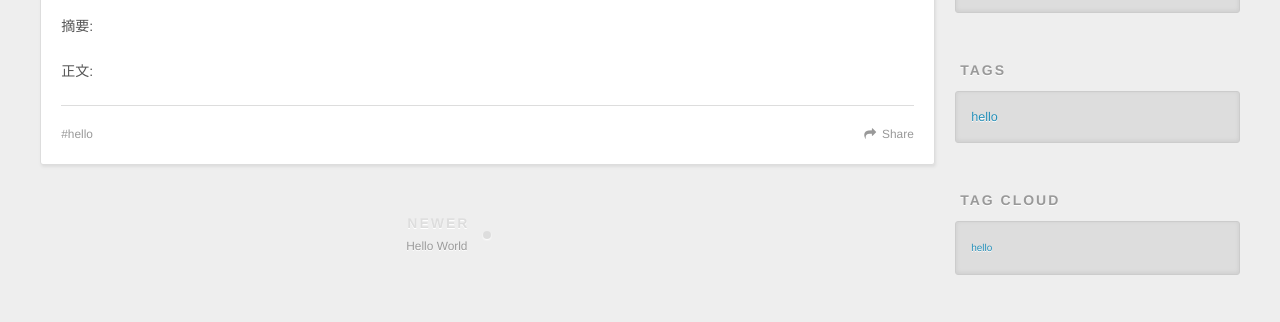
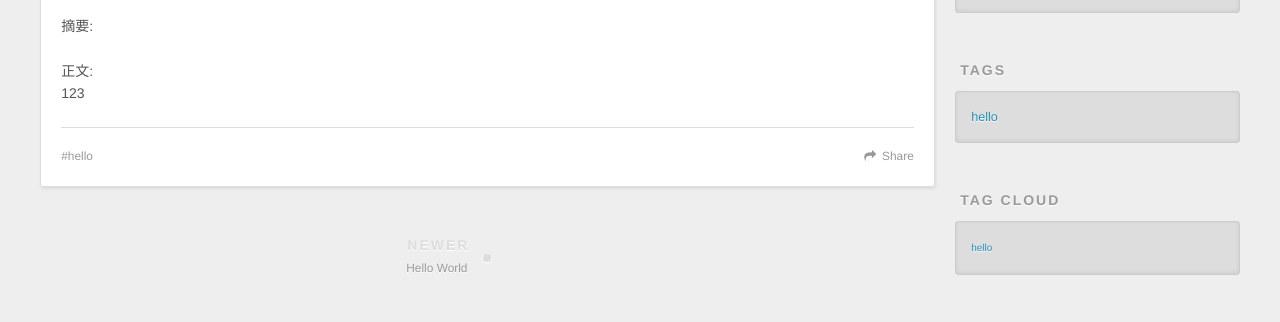
Before and after one commit to loooSwc/loooSwc.github.io, a plain HTML site: page 2015/07/01/hello/index.html in a window 1280 px wide. Shown: the part 438-760 px from the top of the page. Drawn offline with nearby package versions, Linux system fonts and the light colour scheme.

Commit message:
Site updated: 2016-12-16 14:57:35

```diff
--- a/2015/07/01/hello/index.html
+++ b/2015/07/01/hello/index.html
@@ -11,7 +11,7 @@
 <meta property="og:url" content="https://loooswc.github.io/2015/07/01/hello/index.html">
 <meta property="og:site_name" content="Hexo">
 <meta property="og:description" content="摘要:">
-<meta property="og:updated_time" content="2016-12-16T06:54:24.678Z">
+<meta property="og:updated_time" content="2016-12-16T06:57:24.569Z">
 <meta name="twitter:card" content="summary">
 <meta name="twitter:title" content="hello">
 <meta name="twitter:description" content="摘要:">
@@ -89,7 +89,7 @@
 
     <div class="article-entry" itemprop="articleBody">
 
-        <p>摘要:<br><a id="more"></a><br>正文:</p>
+        <p>摘要:<br><a id="more"></a><br>正文:<br>123</p>
 
 
     </div>
```
